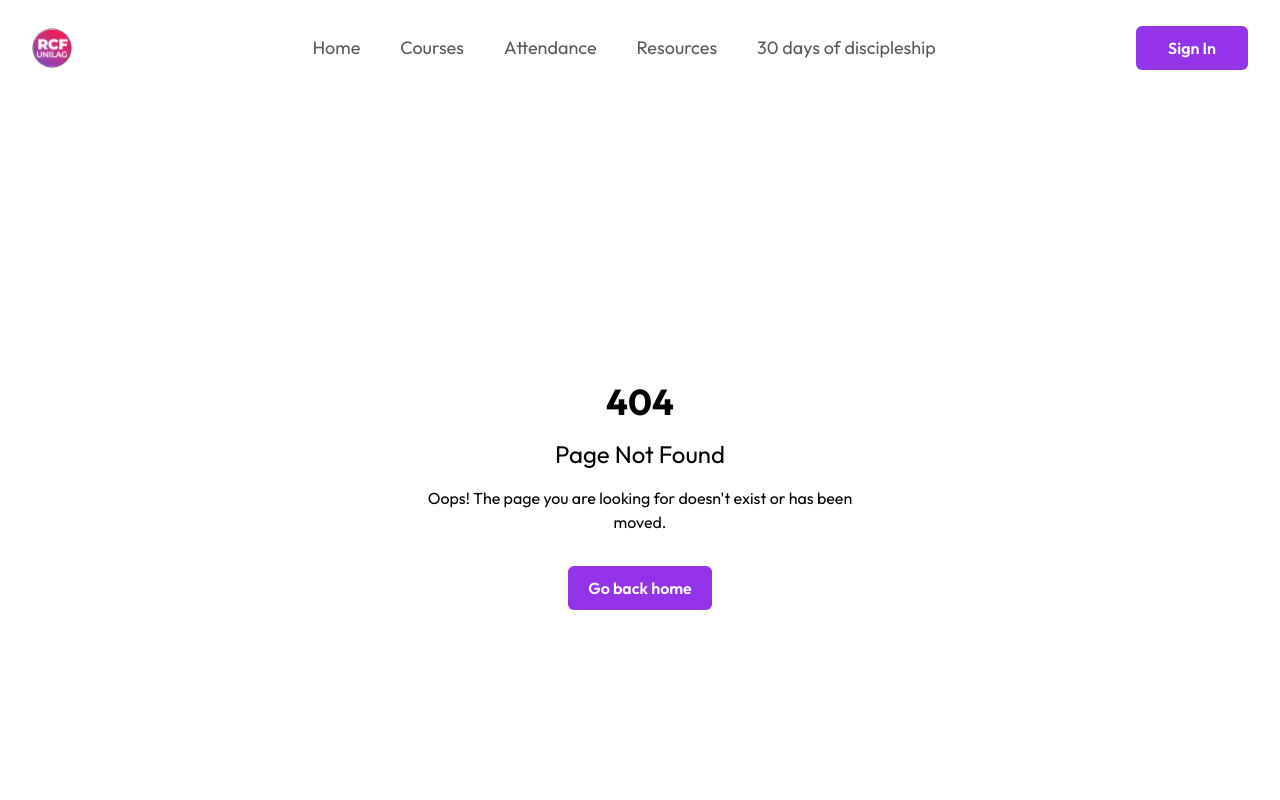
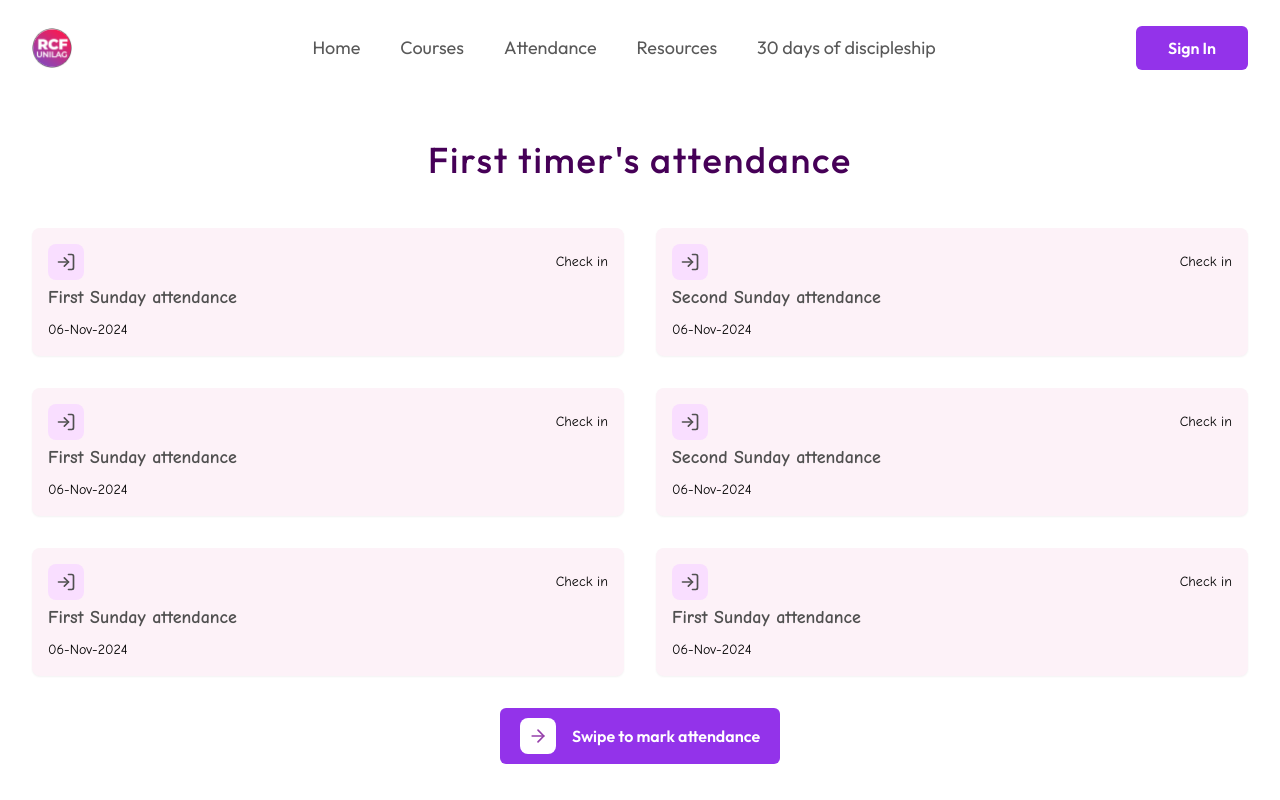
Before and after one commit to Ebunoluwa1/RCF-Followup-Website, a React (Vite) app: page /attendance in a window 1280 px wide. Shown: the top 800 px of the page. Built offline with nearby package versions, Linux system fonts and the light colour scheme.

Commit message:
coursedetails,attendance,and take test

```diff
--- a/src/App.jsx
+++ b/src/App.jsx
@@ -2,6 +2,9 @@ import { Routes, Route } from 'react-router-dom';
 import { LandingPage, LogIn, ResetPassword, SignUp, UserDetails } from './pages';
 import { Footer, Navbar, NotFound } from './components/common';
 import CoursesPage from './pages/courses';
+import AttendancePage from './pages/attendance';
+import CourseDetail from './components/courses/courseDetail';
+import TakeTest from './components/courses/take-test';
 
 
 function App() {
@@ -15,6 +18,9 @@ function App() {
         <Route path='/reset-your-password' element={<ResetPassword/>}/>
         <Route path='/profile' element={<UserDetails/>}/>
         <Route path='/courses' element={<CoursesPage/>}/>
+        <Route path='/attendance' element={<AttendancePage/>}/>
+         <Route path='/take-course' element={<CourseDetail/>}/>
+          <Route path='/take-test' element={<TakeTest />}/>
 
         {/* Catch-all route for unknown paths */}
         <Route path="*" element={<NotFound/>} />
--- /dev/null
+++ b/src/components/attendance/index.jsx
@@ -0,0 +1,70 @@
+/* eslint-disable react/no-unescaped-entities */
+/* eslint-disable react/prop-types */
+import { ArrowRight, LogIn } from 'lucide-react';
+import { Button } from '../common';
+
+
+export default function AttendanceCard({title, date}){
+
+    return(
+         <div className='rounded-lg bg-pink-50 p-4 shadow-sm'>
+             <div className='flex justify-between items-center  mb-1'>
+                 <span className='rounded-lg bg-[#F9DEFF] p-2'>
+                <LogIn className='w-5 h-5 text-[#505050] bg-[#F9DEFF]'/>
+                </span>
+                <h3 className='text-sm text-[#797979'>Check in</h3>
+             </div>
+            <h3 className='pb-2 text-[#505050] font-bold text-lg  w-[60%]'>{title}</h3>
+            <p className='text-sm text-[#A6A6A6'>{date}</p>
+         </div>
+    )
+}
+
+
+
+export const Attendance  = () => {
+ const frequencies = [
+    { title: "First Sunday attendance",
+        date: '06-Nov-2024' },
+    { title: "Second Sunday attendance",
+         date: '06-Nov-2024' },
+    { title: "First Sunday attendance",
+        date: '06-Nov-2024' },
+    { title: "Second Sunday attendance",
+         date: '06-Nov-2024' },
+    { title: "First Sunday attendance",
+        date: '06-Nov-2024' },
+    { title: "First Sunday attendance",
+        date: '06-Nov-2024' },
+
+  ];
+  return (
+    <div>
+        <div className='max-w-7xl mx-auto px-4 sm:px-6 lg:px-8 py-11'>
+            <div>
+               <h1 className="text-4xl font-medium md:text-4xl tracking-wider text-center mb-12 text-[#460057]">
+                First timer's attendance
+                </h1>
+            </div>
+            {/* the columns */}
+            <div className='grid grid-cols-1 lg:grid-cols-2 md:grid-cols-2 gap-8 sm:gap-11 md:gap-16  lg:gap-8 comic-neue-regular'>
+               {frequencies.map((frequency,index) => (
+               <AttendanceCard key={index} title={frequency.title} date={frequency.date} />
+
+               ))}
+            </div>
+
+           <div className=' flex items-center justify-center m-8 '>
+             <Button
+            className="bg-purple-600 hover:bg-purple-700 text-white justify-between items-center gap-4 flex mb-1 " >
+                 <span className='rounded-lg bg-white p-2'>
+                <ArrowRight className='w-5 h-5 text-[#953FAA] '/>
+                </span>
+
+                 Swipe to mark attendance
+             </Button>
+           </div>
+        </div>
+    </div>
+  )
+}
--- a/src/components/common/button.jsx
+++ b/src/components/common/button.jsx
@@ -53,7 +53,7 @@ export const ButtonLinks = ({
 
 // Shared CSS classes
 const classes = {
-  base: "inline-block rounded-md font-semibold text-center",  // Base styles for all buttons
+  base: "inline-block rounded-md font-semibold text-center ",  // Base styles for all buttons
   color: {
     primary: 'bg-[#953FAA] hover:bg-[#8D2DA5] text-white ',
     rose: "bg-purple-600 hover:bg-purple-700 text-white",      // Rose color variant
--- a/src/components/common/input.jsx
+++ b/src/components/common/input.jsx
@@ -1,3 +1,4 @@
+/* eslint-disable react/prop-types */
 import React, { useState } from 'react'
 import { Eye, EyeOff } from 'lucide-react'
 
--- /dev/null
+++ b/src/components/courses/courseDetail.jsx
@@ -0,0 +1,44 @@
+import React from 'react'
+import TextComponent from '../common/text'
+import { Button } from '../common'
+import { useNavigate } from 'react-router-dom'
+
+const CourseDetail = () => {
+    const navigate =useNavigate()
+    function handleTest() {
+        navigate('/take-test')
+    }
+
+  return (
+    <div className='max-w-7xl mx-auto px-4 sm:px-6 lg:px-8 py-11'>
+        <div className='rounded-lg bg-gray-500 p-4 shadow-sm h-[80%]'>
+        </div>
+        <div>
+            <h3 className="text-3xl md:text-4xl font-light text-black tracking-wider mb-10 text-center mt-4">
+                Lesson 1 - Understanding Salvation
+           </h3>
+            <hr className='border-solid border-[#EAEAEA] border-t-2 w-98 mb-6' ></hr>
+            <div className=''>
+
+            <TextComponent className='mb-2' text='Lorem ipsum dolor sit amet consectetur adipisicing elit. Quo, quis iste omnis dolor at maiores aut consequatur totam magni iure?Esse repellat quas ipsa optio aperiam natus rem modi qui et harum nesciunt eius odio, tempora aspernatur, ipsum at. Reprehenderit dolorem incidunt magnam odit atque, dignissimos inventore, quos unde provident quam sit eveniet quasi veritatis deleniti esse a praesentium placeat maxime quia.'
+            />
+             <TextComponent className='mb-2' text='Lorem ipsum dolor sit amet consectetur adipisicing elit. Quo, quis iste omnis dolor at maiores aut consequatur totam magni iure?Esse repellat quas ipsa optio aperiam natus rem modi qui et harum nesciunt eius odio, tempora aspernatur, ipsum at. Reprehenderit dolorem incidunt magnam odit atque, dignissimos inventore, quos unde provident quam sit eveniet quasi veritatis deleniti esse a praesentium placeat maxime quia.'
+            />
+             <TextComponent className='mb-2' text='Lorem ipsum dolor sit amet consectetur adipisicing elit. Quo, quis iste omnis dolor at maiores aut consequatur totam magni iure?Esse repellat quas ipsa optio aperiam natus rem modi qui et harum nesciunt eius odio, tempora aspernatur, ipsum at. Reprehenderit dolorem incidunt magnam odit atque, dignissimos inventore, quos unde provident quam sit eveniet quasi veritatis deleniti esse a praesentium placeat maxime quia.'
+            />
+             <TextComponent className='mb-2' text='Lorem ipsum dolor sit amet consectetur adipisicing elit. Quo, quis iste omnis dolor at maiores aut consequatur totam magni iure?Esse repellat quas ipsa optio aperiam natus rem modi qui et harum nesciunt eius odio, tempora aspernatur, ipsum at. Reprehenderit dolorem incidunt magnam odit atque, dignissimos inventore, quos unde provident quam sit eveniet quasi veritatis deleniti esse a praesentium placeat maxime quia.'
+            />
+             <TextComponent className='mb-2' text='Lorem ipsum dolor sit amet consectetur adipisicing elit. Quo, quis iste omnis dolor at maiores aut consequatur totam magni iure?Esse repellat quas ipsa optio aperiam natus rem modi qui et harum nesciunt eius odio, tempora aspernatur, ipsum at. Reprehenderit dolorem incidunt magnam odit atque, dignissimos inventore, quos unde provident quam sit eveniet quasi veritatis deleniti esse a praesentium placeat maxime quia.'
+            />
+
+            </div>
+            <div className=' flex items-center justify-center  m-8 '>
+             <Button size='md' onClick={handleTest}
+            className="w-96 bg-purple-600 hover:bg-purple-700 text-white  font-light" >Take Test</Button>
+            </div>
+        </div>
+    </div>
+  )
+}
+
+export default CourseDetail
--- a/src/components/courses/index.jsx
+++ b/src/components/courses/index.jsx
@@ -1,8 +1,19 @@
+/* eslint-disable react/prop-types */
+import { useNavigate } from "react-router-dom";
 import { Button } from "../common"
 import { LockKeyhole } from "lucide-react"
+import { courses } from '../.././pages/data'
+
+
 
 
 function CourseCard({ title, lessonNumber }) {
+
+const navigate =useNavigate();
+
+  function handleCourse() {
+         navigate('/take-course');
+  }
   return (
     <div className="bg-pink-50 p-4 rounded-lg shadow-sm">
       <div className="flex justify-between items-center mb-2">
@@ -10,7 +21,7 @@ function CourseCard({ title, lessonNumber }) {
         <LockKeyhole className="w-4 h-4 text-gray-500" />
       </div>
       <p className="text-lg font-semibold text-gray-900 mb-4">{title}</p>
-      <Button className="w-full bg-purple-600 hover:bg-purple-700 text-white">
+      <Button onClick={handleCourse} className="w-full bg-purple-600 hover:bg-purple-700 text-white">
         Take course
       </Button>
     </div>
@@ -18,17 +29,6 @@ function CourseCard({ title, lessonNumber }) {
 }
 
 export default function NewConvertCourses() {
-  const courses = [
-    { title: "Understanding Salvation", lessonNumber: 1 },
-    { title: "Faith in Christ", lessonNumber: 2 },
-    { title: "The power of Prayer", lessonNumber: 3 },
-    { title: "Living a Christ-centered life", lessonNumber: 4 },
-    { title: "The role of the Holy Spirit", lessonNumber: 5 },
-    { title: "Understanding the bible", lessonNumber: 6 },
-    { title: "The importance of fellowship", lessonNumber: 7 },
-    { title: "Sharing your Faith", lessonNumber: 8 },
-    { title: "Understanding Salvation", lessonNumber: 9 },
-  ];
 
   return (
     <div className="max-w-7xl mx-auto px-4 pt-5 md:pt-16 pb-20">
--- /dev/null
+++ b/src/components/courses/take-test.jsx
@@ -0,0 +1,59 @@
+/* eslint-disable react/jsx-key */
+import { AlarmClock, ArrowLeft } from 'lucide-react';
+import React from 'react';
+import TextComponent from './../common/text';
+import { Button} from '../common';
+
+const TakeTest = () => {
+const answers =[
+  {title : 'A gift from God'},
+  {title : 'A gift from God'},
+  {title : 'A gift from God'},
+  {title : 'A gift from God'},
+]
+  return (
+    <div className='max-w-7xl flex flex-col mx-auto px-4 sm:px-6 lg:px-8 py-11 bg-white shadow-md rounded-lg '>
+       <div className='flex flex-row items-center justify-between'>
+            <span className='bg-[#D895E9] rounded-lg  shadow-md transition duration-300 p-1 text-white'>
+              <ArrowLeft />
+            </span>
+
+            <main> 02 of 10</main>
+
+            <button className='flex justify-between items-center  mb-1 bg-[#D895E9] rounded-full shadow-md transition duration-300 py-1 px-2'>
+                <span className='px-2 space-x-2'>
+                    <AlarmClock className='w-4 h-4 '/>
+                </span>
+                <p className='text-white '>03:42</p>
+            </button>
+
+       </div>
+
+       <div><hr className='border-solid border-purple-700 border-t-4 rounded-sm w-98 my-6' ></hr></div>
+         {/* questions */}
+       <div className=' flex flex-col justify-center'>
+         <TextComponent className='my-2' text='What is Salvation?'
+         />
+
+         <hr className='border-solid border-[#EAEAEA] border-t-2 w-98 mb-6' ></hr>
+
+         <ul className='flex flex-col gap-4'>
+           {answers.map((answer) => (
+            <li className='rounded-md border p-3 hover:cursor-pointer transition hover:bg-gray-100'>  {answer.title}
+            </li>
+           ))}
+         </ul>
+
+       </div>
+
+       <div className='flex flex-row items-center justify-center gap-4 my-8'>
+
+        <button className='w-96 bg-white border-[#8D2DA5]
+         text-[#8D2DA5] border-2 hover:bg-[#8D2DA5] hover:transition hover:duration-300  px-4 py-2 hover:text-white inline-block rounded-md font-semibold text-center '>Previous</button>
+         <Button size='md' className='w-96 bg-[#8D2DA5] hover:bg-purple-700 text-white  font-light'>Next</Button>
+       </div>
+    </div>
+  );
+}
+
+export default TakeTest;
--- a/src/components/landing/share-your-faith.jsx
+++ b/src/components/landing/share-your-faith.jsx
@@ -18,7 +18,11 @@ export default function ShareYourFaith() {
             believers, connect with a supportive community, and gain a deeper
             understanding of God's Word. Don't miss this opportunity to grow
             stronger in your faith. Enroll now!
-          </p>
+
+
+
+
+         </p>
 
           <Button className="bg-purple-600 hover:bg-purple-700 text-white font-bold rounded py-1 px-7 sm:py-1.5 sm:px-9">
             Enroll Now
--- /dev/null
+++ b/src/pages/attendance.jsx
@@ -0,0 +1,12 @@
+import React from 'react'
+import{ Attendance} from '../components/attendance'
+
+const AttendancePage = () => {
+  return (
+    <div>
+        <Attendance />
+    </div>
+  )
+}
+
+export default AttendancePage
--- a/src/pages/data.jsx
+++ b/src/pages/data.jsx
@@ -1,3 +1,4 @@
+/* eslint-disable no-undef */
 
    export const category = [
     { value: 'Follow up', name: 'Follow up' },
@@ -36,3 +37,15 @@
     { value: 'Elkanemi', name: 'Elkanemi' },
     { value: 'Outside hostel', name: 'Outside hostel' },
 ];
+
+export const courses = [
+    { title: "Understanding Salvation", lessonNumber: 1 },
+    { title: "Faith in Christ", lessonNumber: 2 },
+    { title: "The power of Prayer", lessonNumber: 3 },
+    { title: "Living a Christ-centered life", lessonNumber: 4 },
+    { title: "The role of the Holy Spirit", lessonNumber: 5 },
+    { title: "Understanding the bible", lessonNumber: 6 },
+    { title: "The importance of fellowship", lessonNumber: 7 },
+    { title: "Sharing your Faith", lessonNumber: 8 },
+    { title: "Understanding Salvation", lessonNumber: 9 },
+  ];
```
